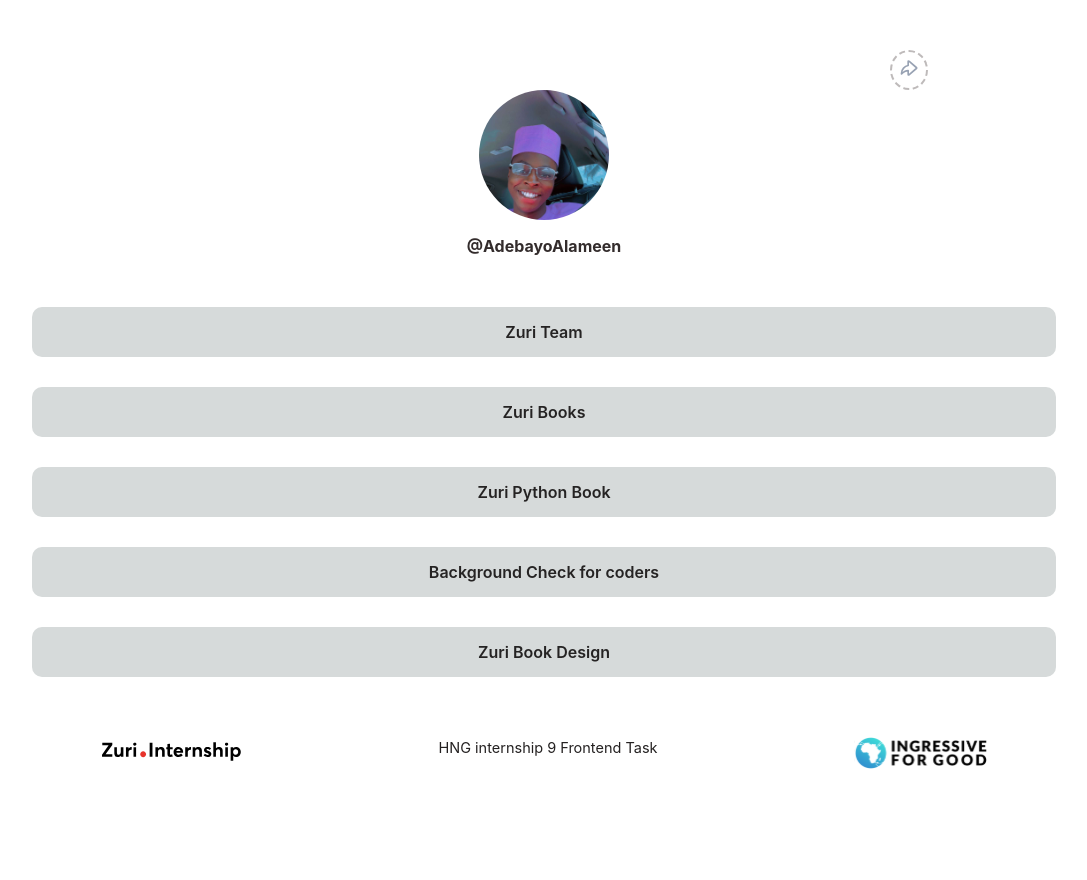
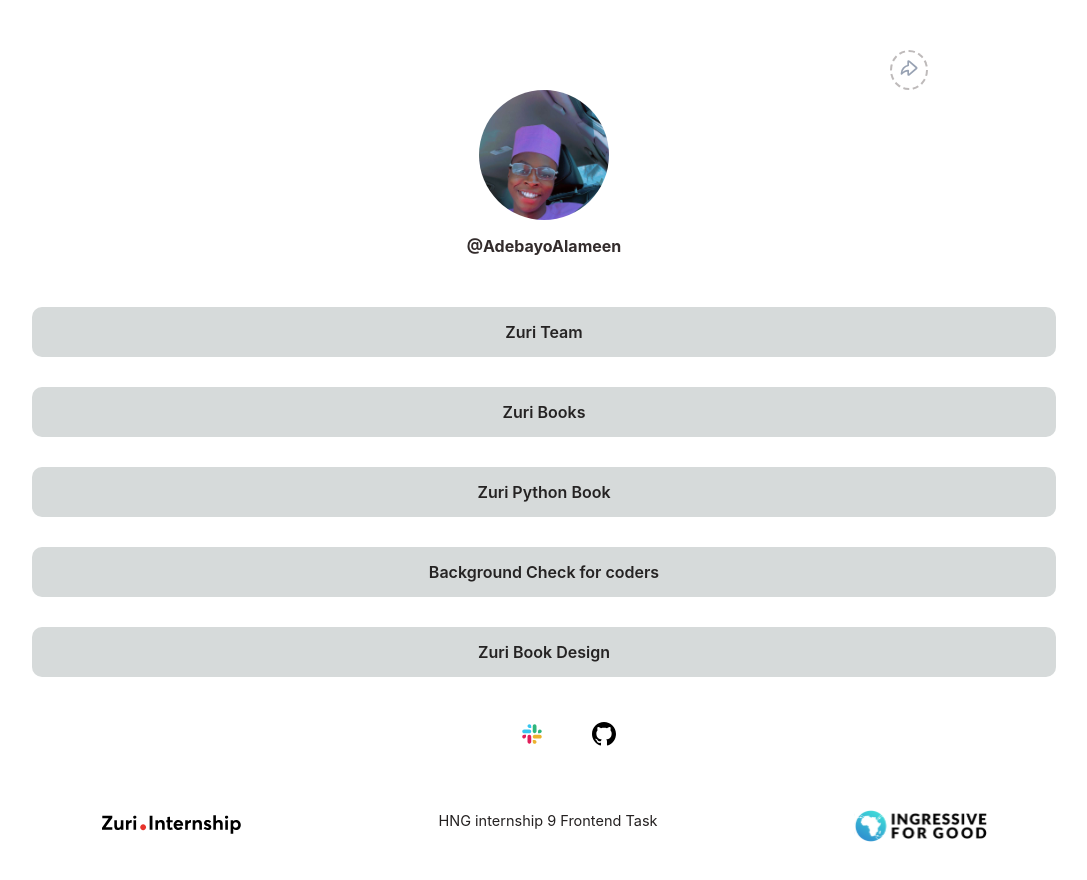
Before and after one commit to alamadrid01/learning, a React (Create React App) app: page / in a window 1280 px wide. Shown: the top 880 px of the page, without its empty margins (96-1183 px from the left). Built offline with nearby package versions, Linux system fonts and the light colour scheme.

Commit message:
Updating the tree component

```diff
--- a/src/components/Link-tree/Link.js
+++ b/src/components/Link-tree/Link.js
@@ -1,5 +1,7 @@
 import React from "react";
-import './link.scss'
+import './link.scss';
+import slack from './slack.svg';
+import git from './git.svg';
 
 function Link() {
   return (
@@ -30,6 +32,10 @@
             Zuri Book Design
           </a>
         </div>
+        <div className="logo">
+          <div className="slack"><img src={slack} alt="slack-logo" /></div>
+          <div className="git"><img src={git} alt="git logo" /></div>
+        </div>
       </div>
     </div>
   );
--- a/src/components/Link-tree/link.scss
+++ b/src/components/Link-tree/link.scss
@@ -28,4 +28,11 @@
             background: rgba(136, 128, 128, 0.692);
         }
     }
+    .logo{
+        margin-top: 15px;
+        display: flex;
+        justify-content: space-between;
+        gap: 100%;
+
+    }
 }
```
